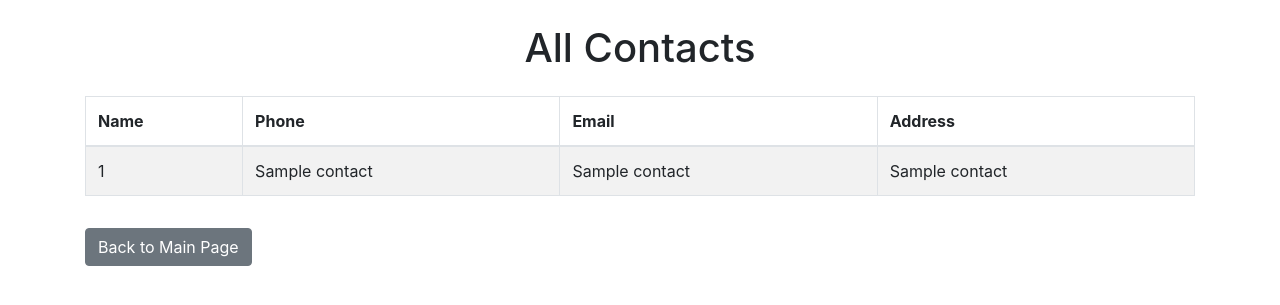
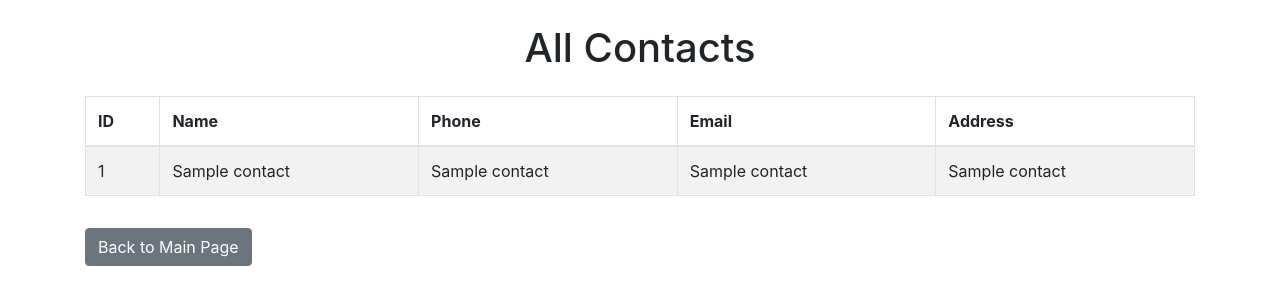
Before and after one commit to meeraaj/contactbook, a Flask app: page /all_contacts in a window 1280 px wide. Shown: the top 305 px of the page. Run offline with Flask 3, Linux system fonts and the light colour scheme; a database or web service that is not in the repository returns one stand-in record (values such as "Sample title"); some libraries are stand-ins or nearby versions.

Commit message:
Added ID Column in table header.

```diff
--- a/templates/table_template.html
+++ b/templates/table_template.html
@@ -3,6 +3,7 @@
     <table class="table table-bordered table-striped mt-4">
         <thead>
             <tr>
+                <th>ID</th>
                 <th>Name</th>
                 <th>Phone</th>
                 <th>Email</th>
@@ -16,6 +17,7 @@
                 <td>{{ contact[1] }}</td>
                 <td>{{ contact[2] }}</td>
                 <td>{{ contact[3] }}</td>
+                <td>{{ contact[4]}} </td>
             </tr>
             {% endfor %}
         </tbody>
```
